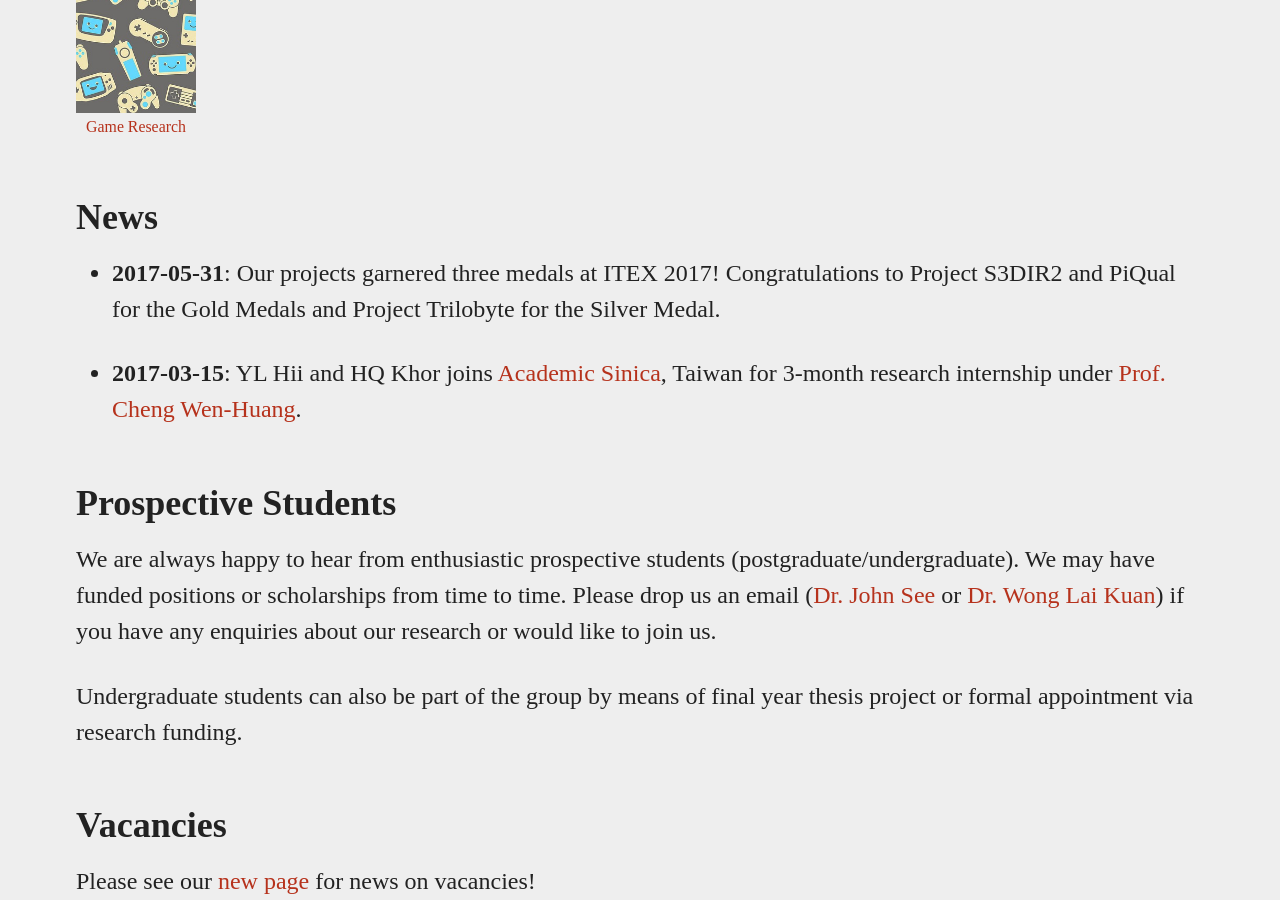
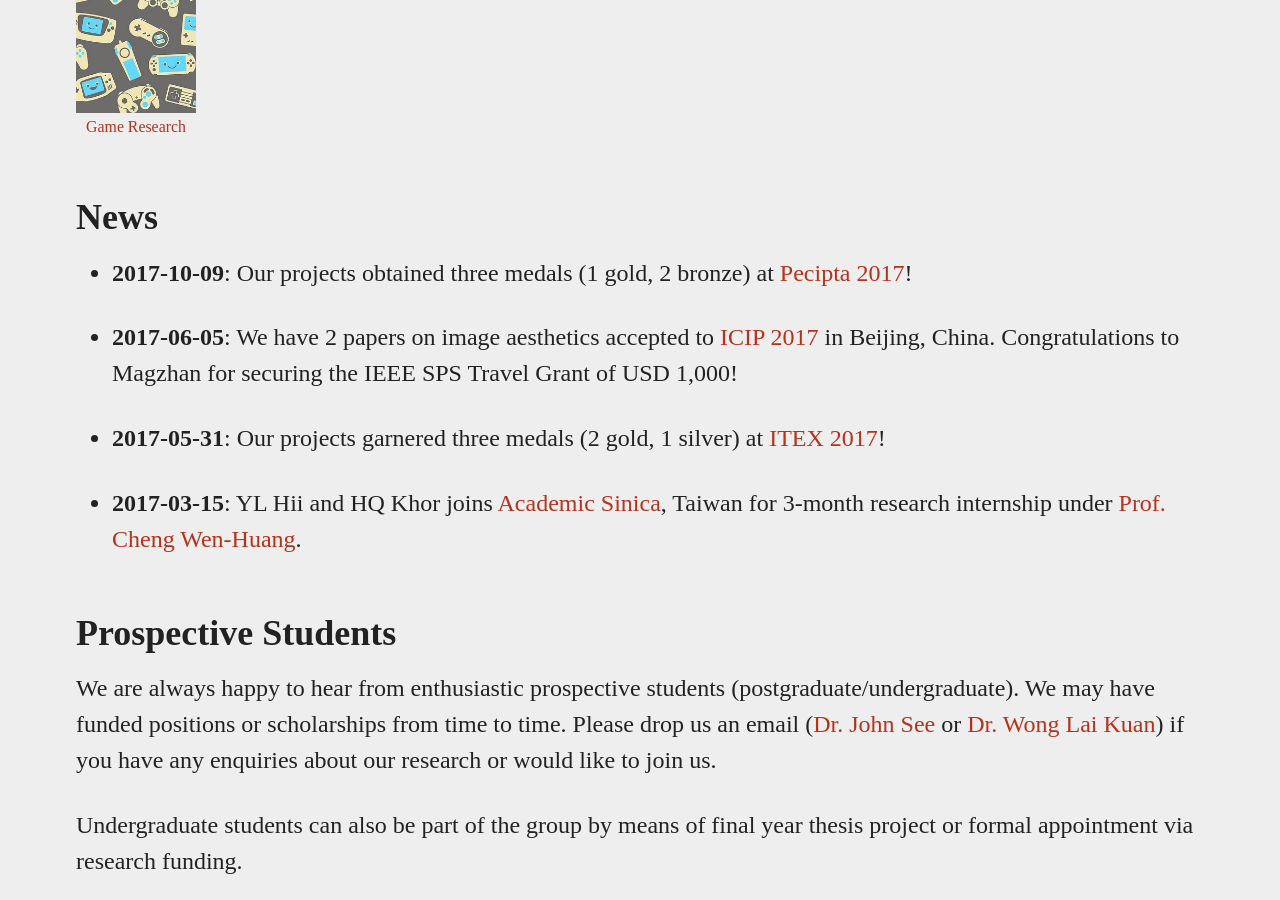
Before and after one commit to viprlab/viprlab.github.io, a Jekyll site: the page built from index.md, in a window 1280 px wide and 900 px high, scrolled down 1947 px. Built offline with Jekyll 4.4.1, drawn with Linux system fonts in a browser that asks for light colours.

Commit message:
update news

```diff
--- a/index.md
+++ b/index.md
@@ -3,8 +3,12 @@ layout: page
 title: ViPr Lab
 permalink: /
 news:
+   - date: 2017-10-09
+     info: Our projects obtained three medals (1 gold, 2 bronze) at [Pecipta 2017](https://pecipta.my/)!
+   - date: 2017-06-05
+     info: We have 2 papers on image aesthetics accepted to [ICIP 2017](http://2017.ieeeicip.org/) in Beijing, China. Congratulations to Magzhan for securing the IEEE SPS Travel Grant of USD 1,000!
    - date: 2017-05-31
-     info: Our projects garnered three medals at ITEX 2017! Congratulations to Project S3DIR2 and PiQual for the Gold Medals and Project Trilobyte for the Silver Medal.
+     info: Our projects garnered three medals (2 gold, 1 silver) at [ITEX 2017](https://itex.com.my/)!
    - date: 2017-03-15
      info: YL Hii and HQ Khor joins [Academic Sinica](https://www.sinica.edu.tw/en), Taiwan for 3-month research internship under [Prof. Cheng Wen-Huang](https://www.citi.sinica.edu.tw/~whcheng/).
 # - date: 2016-12-05
```
